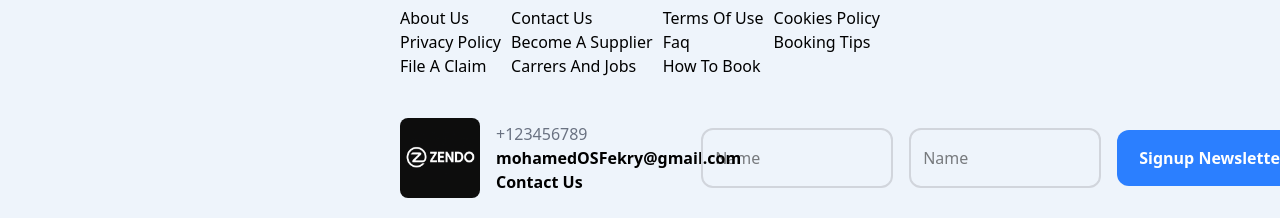
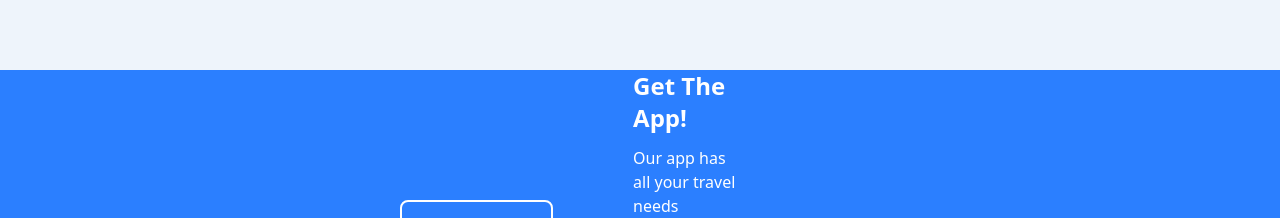
Before and after one commit to moshaosama/Hotel_Reservations, a React (Vite) app in the folder zendo_fe/: page /hotels/1/1 in a window 1280 px wide. Shown: the part 734-952 px from the top of the page. Built offline with nearby package versions, Linux system fonts and the light colour scheme; no server answers.

Commit message:
modify: updated ProfileHotel page layout or data rendering

```diff
--- a/zendo_fe/src/Pages/ProfileHotel/index.tsx
+++ b/zendo_fe/src/Pages/ProfileHotel/index.tsx
@@ -3,6 +3,7 @@ import PathName from "../../Components/PathName";
 import useGetHotelByid from "../../Features/ProfileHotel/Hooks/useGetHotelByid";
 import DetailsHotel from "../../Features/ProfileHotel/Compoennts/DetailsHotel";
 import ShowMap from "../../Features/ProfileHotel/Compoennts/ShowMap";
+import DownloadApp from "../../Components/DownloadApp";
 
 const ProfileHotel = () => {
   const { hotelById } = useGetHotelByid();
@@ -22,6 +23,7 @@ const ProfileHotel = () => {
       </PathName>
       <DetailsHotel />
       <ShowMap />
+      <DownloadApp />
     </>
   );
 };
```
